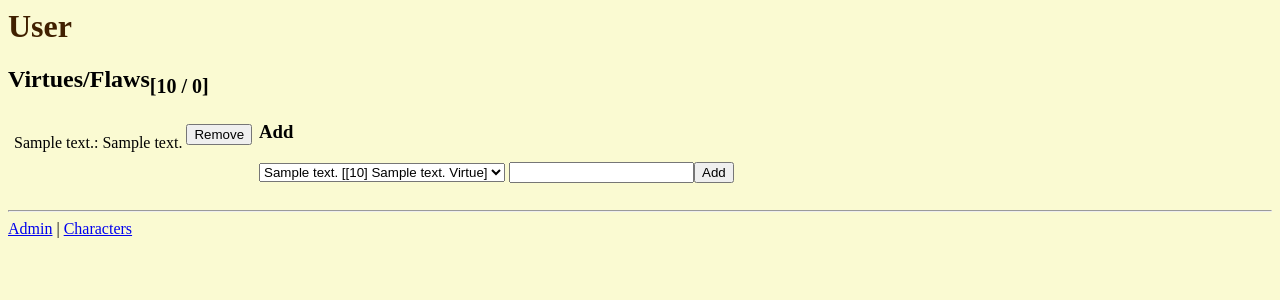
After one commit to DaveTheTroll/ArsMagica, a Django app: template arsmagica/character/templates/character/character_virtues.html in a window 1280 px wide. The commit adds this page. Shown: the top 300 px of the page. Run offline with Django 3.2, Linux system fonts and the light colour scheme; the template is opened without the code that fills it: values that come from a table or form of the project are taken from there, others are empty; tables that the repository leaves empty hold one stand-in row (values such as "Sample post").

Commit message:
Add Character virtues

```diff
--- /dev/null
+++ b/arsmagica/character/forms.py
@@ -0,0 +1 @@
+from django import forms
--- a/arsmagica/character/models.py
+++ b/arsmagica/character/models.py
@@ -4,27 +4,39 @@ from django.core.exceptions import ValidationError
 import math
 
 class CharacterType(models.Model):
-    text = models.CharField(max_length=10)
+    text = models.CharField(max_length=10, unique=True)
 
     def __str__(self):
         return self.text
 
 class VirtueType(models.Model):
-    text = models.CharField(max_length=20)
+    text = models.CharField(max_length=20, unique=True)
 
     def __str__(self):
         return self.text
 
 class Virtue(models.Model):
-    text = models.CharField(max_length=64)
+    text = models.CharField(max_length=64, unique=True)
     cost = models.IntegerField()
     virtue_type = models.ForeignKey(VirtueType, on_delete=models.PROTECT)
+
+    def MajorMinor(self):
+        if abs(self.cost) == 3: return "Major"
+        if abs(self.cost) == 1: return "Minor"
+        if abs(self.cost) == 0: return "Free"
+        return "[%d]"%self.cost
+
+    def VirtueFlaw(self):
+        return "Virtue" if self.cost >= 0 else "Flaw"
+
+    def type(self):
+        return self.MajorMinor() + " " + str(self.virtue_type) + " " + self.VirtueFlaw()
 
     def __str__(self):
         return self.text
 
 class House(models.Model):
-    text = models.CharField(max_length=20)
+    text = models.CharField(max_length=20, unique=True)
 
     def __str__(self):
         return self.text
@@ -33,15 +45,15 @@ def XPCost(value):
     return int(math.copysign(sum(i for i in range(1, abs(value)+1)), value))
 
 class Characteristic(models.Model):
-    text = models.CharField(max_length=20)
-    abbrev = models.CharField(max_length=3)
+    text = models.CharField(max_length=20, unique=True)
+    abbrev = models.CharField(max_length=3, unique=True)
 
     def __str__(self):
         return self.abbrev
 
 class Character(models.Model):
-    name = models.CharField(max_length=32)
-    fullname = models.CharField(max_length=200)
+    name = models.CharField(max_length=32, unique=True)
+    fullname = models.CharField(max_length=200, unique=True)
     char_type = models.ForeignKey(CharacterType, on_delete=models.PROTECT)
     house = models.ForeignKey(House, null=True, blank=True, on_delete=models.PROTECT)
 
@@ -127,13 +139,13 @@ class CharacterCharacteristic(models.Model):
         return XPCost(self.score)
 
 class AbilityType(models.Model):
-    text = models.CharField(max_length=20)
+    text = models.CharField(max_length=20, unique=True)
 
     def __str__(self):
         return self.text
 
 class Ability(models.Model):
-    text = models.CharField(max_length=32)
+    text = models.CharField(max_length=32, unique=True)
     abilityType = models.ForeignKey(AbilityType, on_delete=models.PROTECT)
 
     def __str__(self):
@@ -168,7 +180,7 @@ class CharacterAbility(models.Model):
         return str(self.character) + ":" + str(self.ability)
 
 class XPSource(models.Model):
-    text = models.CharField(max_length=20)
+    text = models.CharField(max_length=20, unique=True)
 
     def __str__(self):
         return self.text
@@ -185,8 +197,8 @@ class CharacterAbilityXP(models.Model):
         return str(self.ability) + ":" + str(self.source)
 
 class Art(models.Model):
-    text = models.CharField(max_length=20)
-    abbrev = models.CharField(max_length=3)
+    text = models.CharField(max_length=20, unique=True)
+    abbrev = models.CharField(max_length=3, unique=True)
     form = models.BooleanField()
 
     def __str__(self):
@@ -211,12 +223,14 @@ class CharacterArtXP(models.Model):
     art = models.ForeignKey(CharacterArt, on_delete=models.CASCADE)
     source = models.ForeignKey(XPSource, on_delete=models.PROTECT)
     xp = models.IntegerField()
+    class Meta:
+        unique_together = (("source", "art"), )
 
     def __str__(self):
         return str(self.art) + ":" + str(self.source)
 
 class Spell(models.Model):
-    name = models.CharField(max_length=64)
+    name = models.CharField(max_length=64, unique=True)
     technique = models.ForeignKey(Art, on_delete=models.PROTECT, related_name='spell_technique')
     form = models.ForeignKey(Art, on_delete=models.PROTECT, related_name='spell_form')
     requisites = models.ManyToManyField(Art, related_name='spell_requisites', blank=True, null=True)
--- a/arsmagica/character/templates/character/character_detail.html
+++ b/arsmagica/character/templates/character/character_detail.html
@@ -14,6 +14,7 @@
             {% endfor %}
         </table>
         <h2>Virtues/Flaws<sub>[{{character.virtue_total}} / {{character.flaw_total}}]</sub></h2>
+        <a href="virtues/{{character.pk}}">Edit</a>
         <ul>
             {% for v in character.virtues %}
             <li>{{v}}</li>
--- /dev/null
+++ b/arsmagica/character/templates/character/character_virtues.html
@@ -0,0 +1,24 @@
+{% extends "character/base.html" %}
+{% block title %}{{character.name}}{% endblock %}
+{% block content %}
+    <h1>{{character.fullname}}</h1>
+    <h2>Virtues/Flaws<sub>[{{character.virtue_total}} / {{character.flaw_total}}]</sub></h2>
+    <table><tr valign="top"><td>
+        <table>
+            {% for v in character.virtues %}
+            <tr><td>{{v}}</td><td><form action="" method="post">{% csrf_token %}<input type="submit" name="Submit" value="Remove" /><input type="hidden" name="pk" value="{{v.pk}}" /></form></td></tr>
+            {% endfor %}
+        </table>
+    </td>
+    <td>
+    <h3>Add</h3>
+    <form action="" method="post">{% csrf_token %}
+        <select name="virtue">
+        {% for v in virtues %}
+            <option value="{{v.pk}}">{{v.text}} [{{v.type}}]</option>
+        {% endfor %}
+        </select>
+        <input type="text" maxlength="512" name="notes" /><input type="submit" name="Submit" value="Add" />
+    </form>
+    </td></tr></table>
+{% endblock %}
```
Also changed, not shown: arsmagica/character/views.py (+24 -4 lines), 1 other file.
